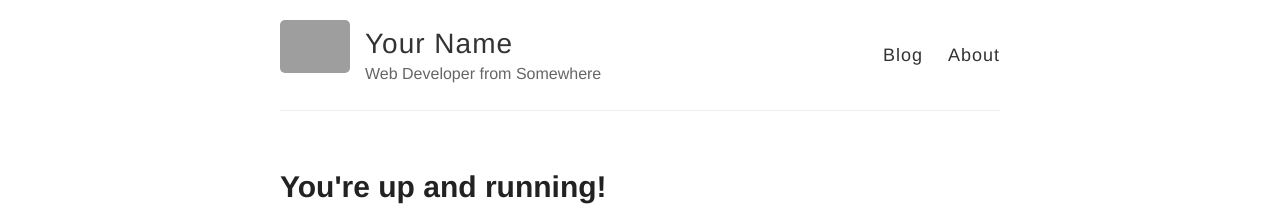
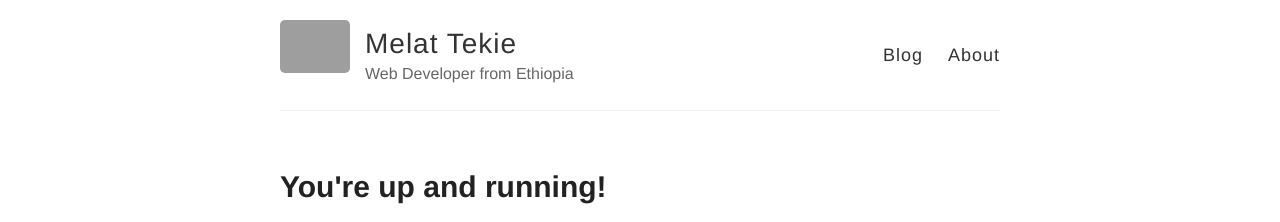
Before and after one commit to MelatTekie/MelatTekie.github.io, a Jekyll site: the page built from index.html, in a window 1280 px wide. Shown: the top 222 px of the page. Built offline with Jekyll 4.4.1, drawn with Linux system fonts in a browser that asks for light colours; grey boxes are pictures that could not be loaded.

Commit message:
Update _config.yml

```diff
--- a/_config.yml
+++ b/_config.yml
@@ -3,10 +3,10 @@
 #
 
 # Name of your site (displayed in the header)
-name: Your Name
+name: Melat Tekie
 
 # Short bio or description (displayed in the header)
-description: Web Developer from Somewhere
+description: Web Developer from Ethiopia
 
 # URL of your avatar or profile pic (you could use your GitHub profile pic)
 avatar: https://raw.githubusercontent.com/barryclark/jekyll-now/master/images/jekyll-logo.png
```
